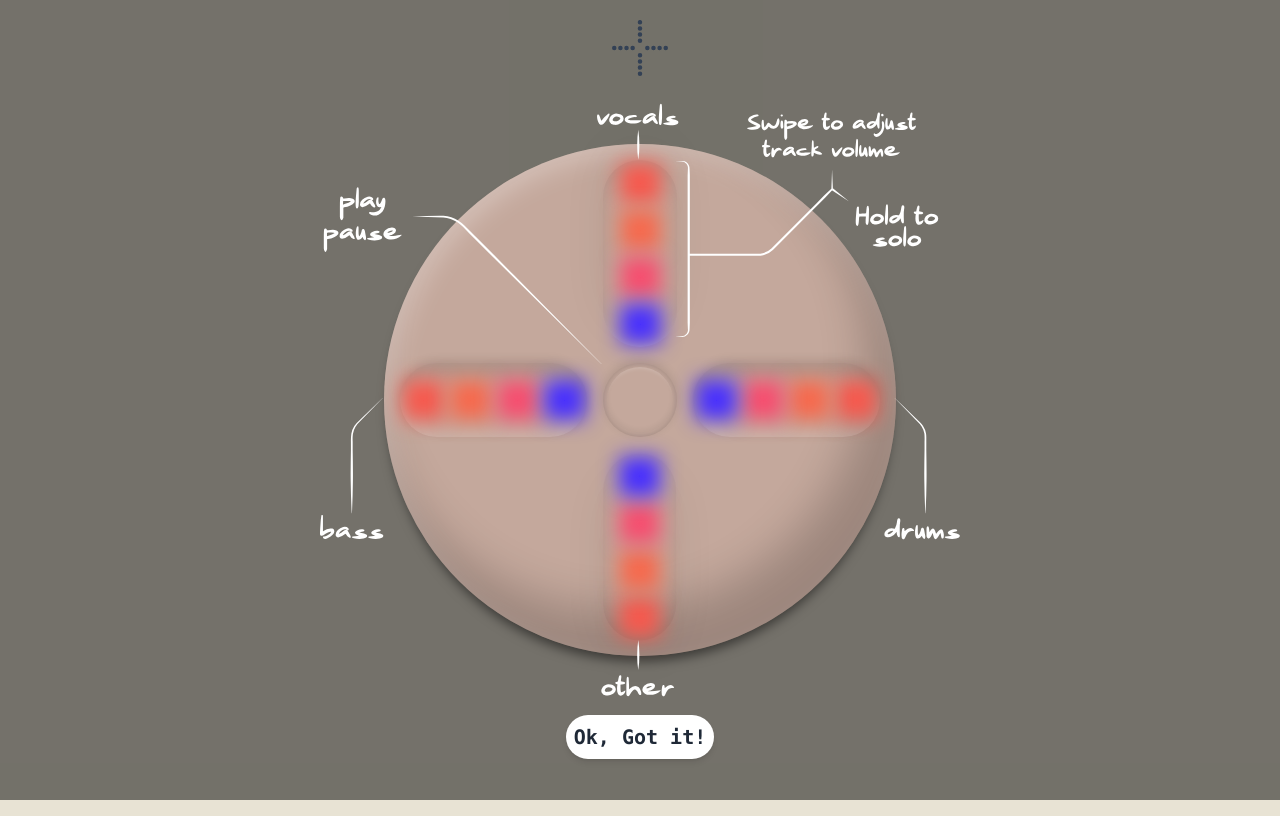
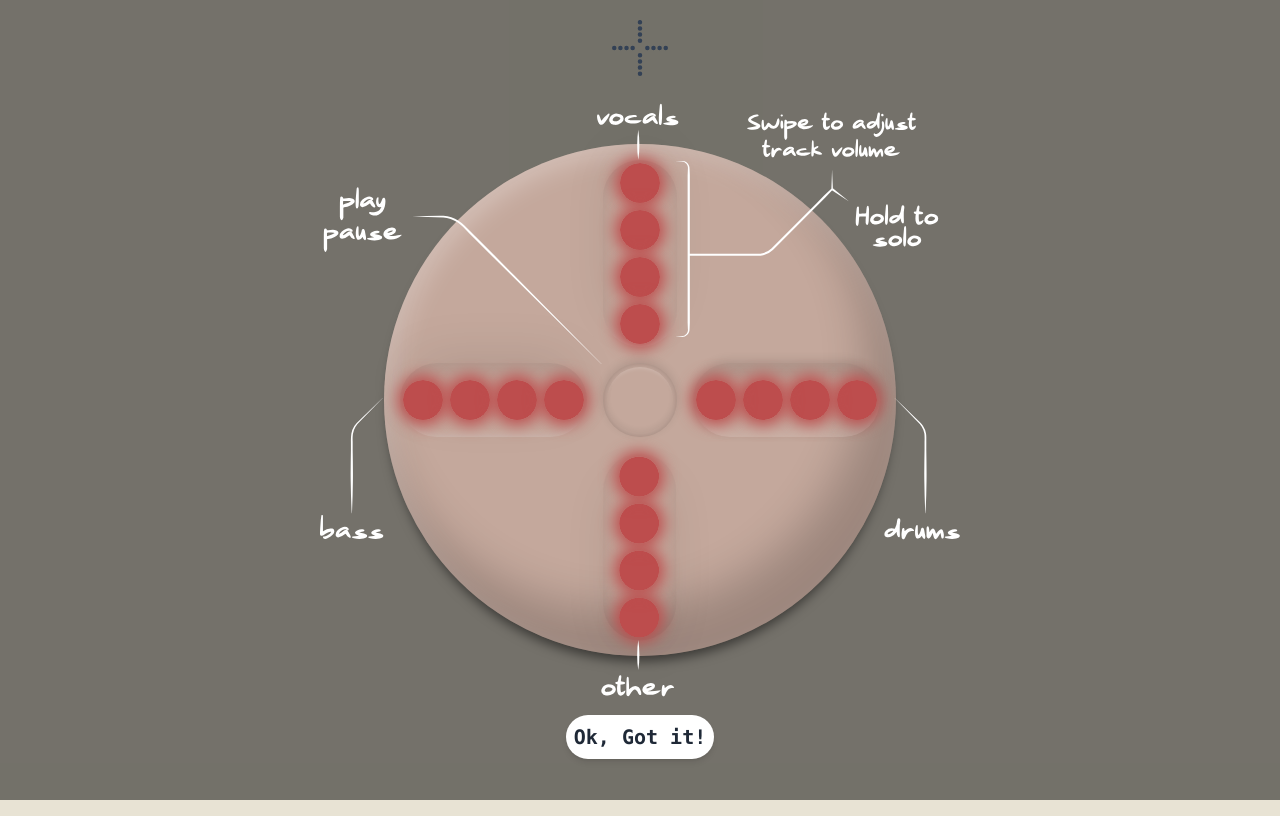
Before and after one commit to Jorioz/stem-player, a Next.js app: page / in a window 1280 px wide. Built offline with nearby package versions, Linux system fonts and the light colour scheme.

Commit message:
Added random color palettes

```diff
--- a/app/page.tsx
+++ b/app/page.tsx
@@ -26,8 +26,19 @@ export default function Home() {
   const [isLoaderVisible, setIsLoaderVisible] = useState(false);
 
   const [selectedTrack, setSelectedTrack] = useState<string | null>(null);
+  const [randomPalette, setRandomPalette] = useState<string[]>([
+    "#bd4d4d",
+    "#bd4d4d",
+    "#bd4d4d",
+    "#bd4d4d",
+  ]);
 
-  const colors = ["#f7584d", "#f7694d", "#f74d6f", "#462eff"];
+  const colors = [
+    ["#FF9843", "#FFDD95", "#86A7FC", "#3468C0"],
+    ["#FFE5E5", "#E0AED0", "AC87C5", "#756AB6"],
+    ["#F3F3F3", "#A3B763", "#AF2655", "#860A35"],
+    ["#D0E7D2", "#B0D9B1", "#79AC78", "#618264"],
+  ];
 
   const tracksData = [
     { src: `${selectedTrack}/vocals.wav`, volume: vocalsVolume },
@@ -36,11 +47,17 @@ export default function Home() {
     { src: `${selectedTrack}/drums.wav`, volume: drumsVolume },
   ];
 
+  const randomColor = () => {
+    const randomIndex = Math.floor(Math.random() * colors.length);
+    setRandomPalette(colors[randomIndex]);
+  };
+
   const handleTrackSelect = (id: string) => {
     switch (id) {
       case "01":
         if (selectedTrack === "jid") {
         } else {
+          randomColor();
           setSelectedTrack("jid");
           console.log("Library: Selected JID");
         }
@@ -48,6 +65,7 @@ export default function Home() {
       case "02":
         if (selectedTrack === "coldplay") {
         } else {
+          randomColor();
           setSelectedTrack("coldplay");
           console.log("Library: Selected Coldplay");
         }
@@ -55,6 +73,7 @@ export default function Home() {
       case "03":
         if (selectedTrack === "silksonic") {
         } else {
+          randomColor();
           setSelectedTrack("silksonic");
           console.log("Library: Selected Silk Sonic");
         }
@@ -62,6 +81,7 @@ export default function Home() {
       case "04":
         if (selectedTrack === "kda") {
         } else {
+          randomColor();
           setSelectedTrack("kda");
           console.log("Library: Selected K/DA");
         }
@@ -69,6 +89,7 @@ export default function Home() {
       case "05":
         if (selectedTrack === "throttle") {
         } else {
+          randomColor();
           setSelectedTrack("throttle");
           console.log("Library: Selected Throttle");
         }
@@ -465,9 +486,10 @@ export default function Home() {
                 Use custom song <a className="font-bold">(max 5min)</a>:
               </h1>
               <input
-                className="bg-stone-300 rounded-full m-5 w-full p-5 text-gray-800 font-mono font-bold"
+                className="bg-stone-300 rounded-full m-5 w-full p-5 text-gray-800 font-mono font-bold cursor-not-allowed"
                 type="text"
-                placeholder="Enter a YouTube URL"
+                placeholder="Working on it..."
+                disabled
               ></input>
             </div>
             <div className="flex flex-col overflow-y-auto">
@@ -663,17 +685,14 @@ export default function Home() {
               onTouchEnd={handleTouchEnd("top")}
               onTouchMove={handleTouchMove("top")}
             >
-              <div
-                className={`w-full h-full rounded-full shadow-stem-inner-top grid grid-rows-4 items-center relative
-              `}
-              >
-                <LightModule colors={colors} volume={vocalsVolume} />
+              <div className="w-full h-full rounded-full shadow-stem-inner-top grid grid-rows-4 items-center relative">
+                <LightModule colors={randomPalette} volume={vocalsVolume} />
               </div>
             </div>
             <div className="col-span-3 row-span-3 bg-transparent"></div>
 
             <div
-              className="col-span-3 row-span-1 mx-4 relative flex  items-center cursor-pointer"
+              className="col-span-3 row-span-1 mx-4 relative flex items-center cursor-pointer"
               id="left"
               onMouseEnter={() => handleMouseEnter("left")}
               onMouseLeave={() => handleMouseLeave("left")}
@@ -684,8 +703,8 @@ export default function Home() {
               onTouchEnd={handleTouchEnd("left")}
               onTouchMove={handleTouchMove("left")}
             >
-              <div className="w-full h-full rounded-full shadow-stem-inner-left grid grid-cols-4 items-center">
-                <LightModule colors={colors} volume={bassVolume} />
+              <div className="w-full h-full rounded-full shadow-stem-inner-top grid grid-cols-4 items-center relative">
+                <LightModule colors={randomPalette} volume={bassVolume} />
               </div>
             </div>
             <div className="col-span-1 row-span-1" id="middle">
@@ -713,7 +732,7 @@ export default function Home() {
                 className="w-full h-full rounded-full shadow-stem-inner-right grid grid-cols-4 items-center"
                 dir="rtl"
               >
-                <LightModule colors={colors} volume={drumsVolume} />
+                <LightModule colors={randomPalette} volume={drumsVolume} />
               </div>
             </div>
             <div className="col-span-3 row-span-3 bg-transparent"></div>
@@ -730,7 +749,7 @@ export default function Home() {
               onTouchMove={handleTouchMove("bottom")}
             >
               <div className="w-full h-full rounded-full shadow-stem-inner-bottom grid grid-rows-4 items-center rotate-180">
-                <LightModule colors={colors} volume={otherVolume} />
+                <LightModule colors={randomPalette} volume={otherVolume} />
               </div>
             </div>
             <div className="col-span-3 row-span-3 bg-transparent"></div>
--- a/components/AudioPlayer.tsx
+++ b/components/AudioPlayer.tsx
@@ -211,6 +211,10 @@ const AudioPlayer: React.FC<AudioPlayerProps> = ({
     }
   }, [isLoaded, setIsLoaderVisible, selectedTrack]);
 
+  vocals?.on("end", () => {
+    setIsPlaying(false);
+  });
+
   return (
     <button
       className={`w-[90%] h-[90%] rounded-full bg-[#c4a89c] hover:bg-[#bea296] shadow-stem-inner-button cursor-pointer`}
--- a/components/LightModule.tsx
+++ b/components/LightModule.tsx
@@ -40,42 +40,34 @@ const LightModule: React.FC<LightModuleProps> = ({ colors, volume }) => {
       }
     }
 
-    const boxShadowXs = `0px 0px 12px 10px rgba(${hexToRgb(
-      color
-    )}, ${opacity})`;
-    const boxShadowSm = `0px 0px 15px 12px rgba(${hexToRgb(
-      color
-    )}, ${opacity})`;
-    const boxShadowMd = `0px 0px 20px 20px rgba(${hexToRgb(
-      color
-    )}, ${opacity})`;
-    const boxShadowLg = `0px 0px 20px 20px rgba(${hexToRgb(
-      color
-    )}, ${opacity})`;
+    const boxShadowXs = `0px 0px 15px 5px rgba(${hexToRgb(color)}, ${opacity})`;
+    const boxShadowSm = `0px 0px 15px 5px rgba(${hexToRgb(color)}, ${opacity})`;
+    const boxShadowMd = `0px 0px 15px 5px rgba(${hexToRgb(color)}, ${opacity})`;
+    const boxShadowLg = `0px 0px 15px 5px rgba(${hexToRgb(color)}, ${opacity})`;
 
     modules.push(
       <div
         key={i}
-        className="aspect-square w-auto h-[1%] rounded-full mx-auto"
+        className="aspect-square rounded-full mx-auto"
         style={{
           backgroundColor: `rgba(${hexToRgb(color)}, ${opacity})`,
-          boxShadow: `var(--shadow-size-xs)`, // Initial shadow size (xs)
+          boxShadow: `var(--shadow-size-xs)`,
         }}
       >
         <div
-          className="block sm:hidden lg:hidden md:hidden"
+          className="block sm:hidden lg:hidden md:hidden rounded-full w-5 h-5"
           style={{ boxShadow: boxShadowXs }}
         ></div>
         <div
-          className="sm:block lg:hidden md:hidden hidden"
+          className="sm:block lg:hidden md:hidden hidden rounded-full w-7 h-7"
           style={{ boxShadow: boxShadowSm }}
         ></div>
         <div
-          className="md:block lg:hidden sm:hidden hidden"
+          className="md:block lg:hidden sm:hidden hidden rounded-full w-10 h-10"
           style={{ boxShadow: boxShadowMd }}
         ></div>
         <div
-          className="lg:block md:hidden sm:hidden hidden"
+          className="lg:block md:hidden sm:hidden hidden rounded-full w-10 h-10"
           style={{ boxShadow: boxShadowLg }}
         ></div>
       </div>
```
